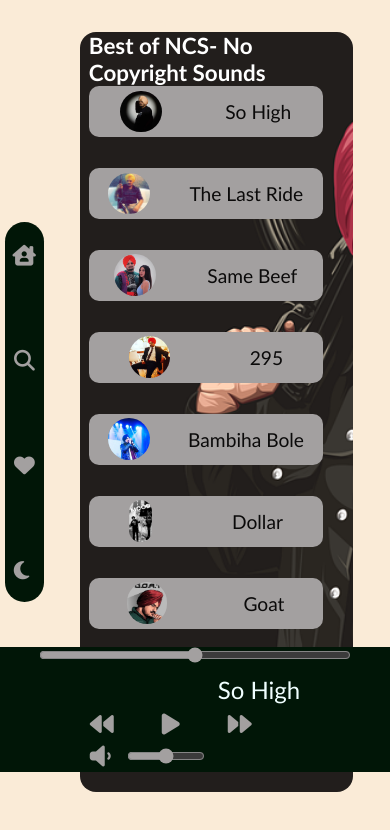
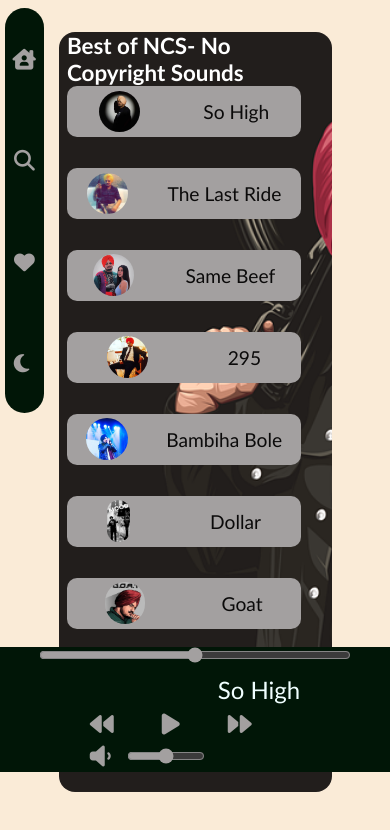
Before and after one commit to 0307Vish/music.github.io, a plain HTML site: page index.html in a window 390 px wide. Shown: the part 72-902 px from the top of the page. Drawn offline with Linux system fonts and the light colour scheme; some icons are missing; a web font is replaced by a local one.

Commit message:
made nav bar responsive for phone

```diff
--- a/index.css
+++ b/index.css
@@ -18,14 +18,15 @@ body {
     flex-direction: column;
     gap: 1rem;
 }
-nav ul {
+/* nav ul  */
+     nav {
     list-style-type: none;
     display: flex;
     height:4rem;
     justify-content: space-around;
-    gap: 2.5rem;
+    /* gap: 2.5rem; */
     align-items: center;
- background-color:rgb(1, 22, 7);
+    background-color:rgb(1, 22, 7);
     font-size: 1.3rem;
     color: azure;
 }
@@ -235,10 +236,11 @@ i:hover{
 @media screen and (max-width:705px){
     body{
         /* background-color: rgb(198, 24, 24); */
-         display:flex;
+        display:flex;
         flex-direction: column;
     }
-        nav ul {
+        /* nav ul*/
+        nav {
 
             display: flex;
             flex-direction: column;
@@ -247,10 +249,10 @@ i:hover{
             border-radius: 6rem;
             margin-left: 0.3rem;
 
+
         }
         .up{
             display:flex;
-            align-items: center;
         }
 
 
@@ -278,16 +280,17 @@ i:hover{
         display: none;
 
     }
-      nav ul {
-        height: 45vh;
+      /* nav ul */
+     nav {
+        height: 68vh;
         width: 10vw;
-        /* margin:5rem 0rem 5rem 0.3rem; */
+        position: fixed;
       }
       .respnav{
         display: flex;
         border-radius: 6rem;
-       top: 0;
-       margin: 0.5rem;
+        top: 0;
+        margin: 0.5rem;
         position: sticky;
 
       }
@@ -307,10 +310,14 @@ i:hover{
 @media screen and (max-width:440px){
     .songItem{
         width: 60vw;
-        /* width: 14rem;   */
+
     }
     .container{
         height: 90vh;
     }
+    nav{
+        height: 48vh;
+       /* top: ; */
 
+    }
 }
--- a/index.html
+++ b/index.html
@@ -27,7 +27,7 @@
 
     <div class="up">
     <nav>
-        <ul>
+        <!-- <ul> -->
 
 
             <li class="brand">
@@ -64,7 +64,7 @@
                 <i class="fa-solid fa-keyboard-brightness"></i>
                 <span>Dark</span>
             </li>
-        </ul>
+        <!-- </ul> -->
     </nav>
 
 
```
